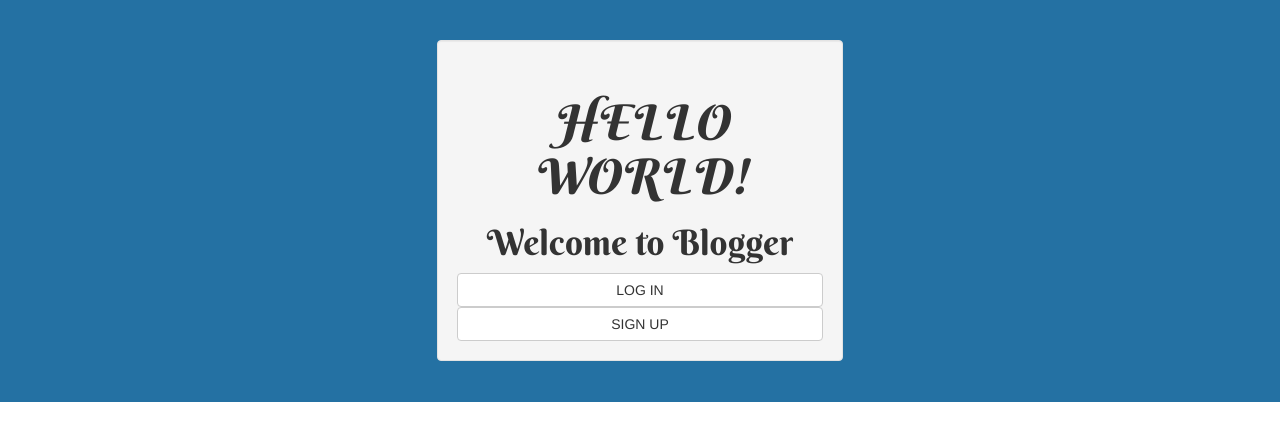
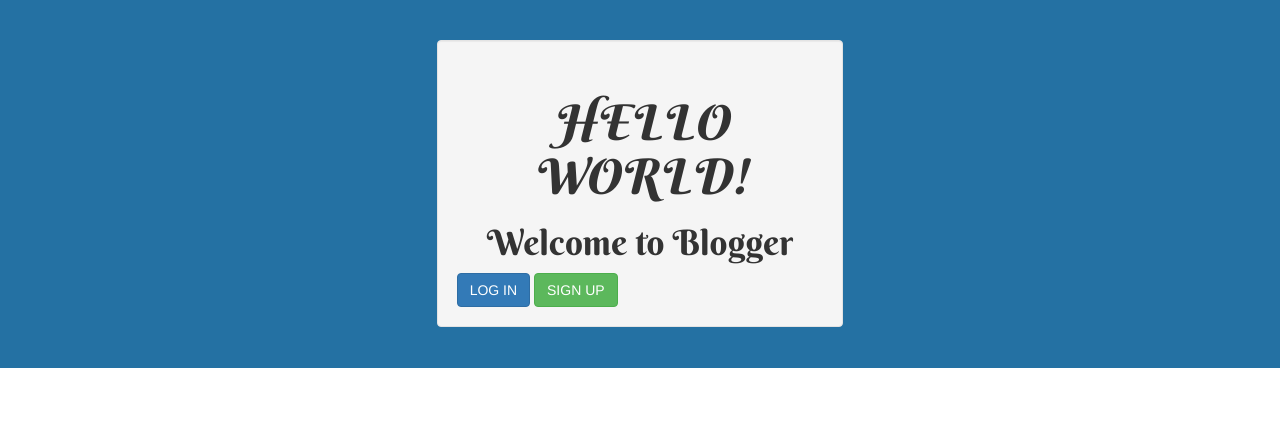
Before and after one commit to eyern/blog-eyern, a Flask app: page / in a window 1280 px wide. Shown: the part 71-512 px from the top of the page. Run offline with Flask 2, Linux system fonts and the light colour scheme; data that the repository does not hold is empty; some libraries are stand-ins or nearby versions; some web fonts are replaced.

Commit message:
link the fonts to h1 and styling index

```diff
--- a/app/templates/index.html
+++ b/app/templates/index.html
@@ -35,10 +35,10 @@
         <h1 class="text-center">HELLO WORLD!</h1>
         <h2 class="text-center">Welcome to Blogger</h2>
         <a href="{{url_for('auth.login')}}">
-        <button type="click" name="button" class="btn btn-default btn-block" id="sign-in">LOG IN</button>
+        <button type="click" name="button" class="btn btn-default btn-primary" id="sign-in">LOG IN</button>
       </a>
         <a href="{{url_for('auth.register')}}">
-        <button type="button" name="button" class="btn btn-default btn-block" id="register">SIGN UP</button>
+        <button type="button" name="button" class="btn btn-default btn-success" id="register">SIGN UP</button>
       </a>
       </div>
       <div class="col-xs-4">
```
